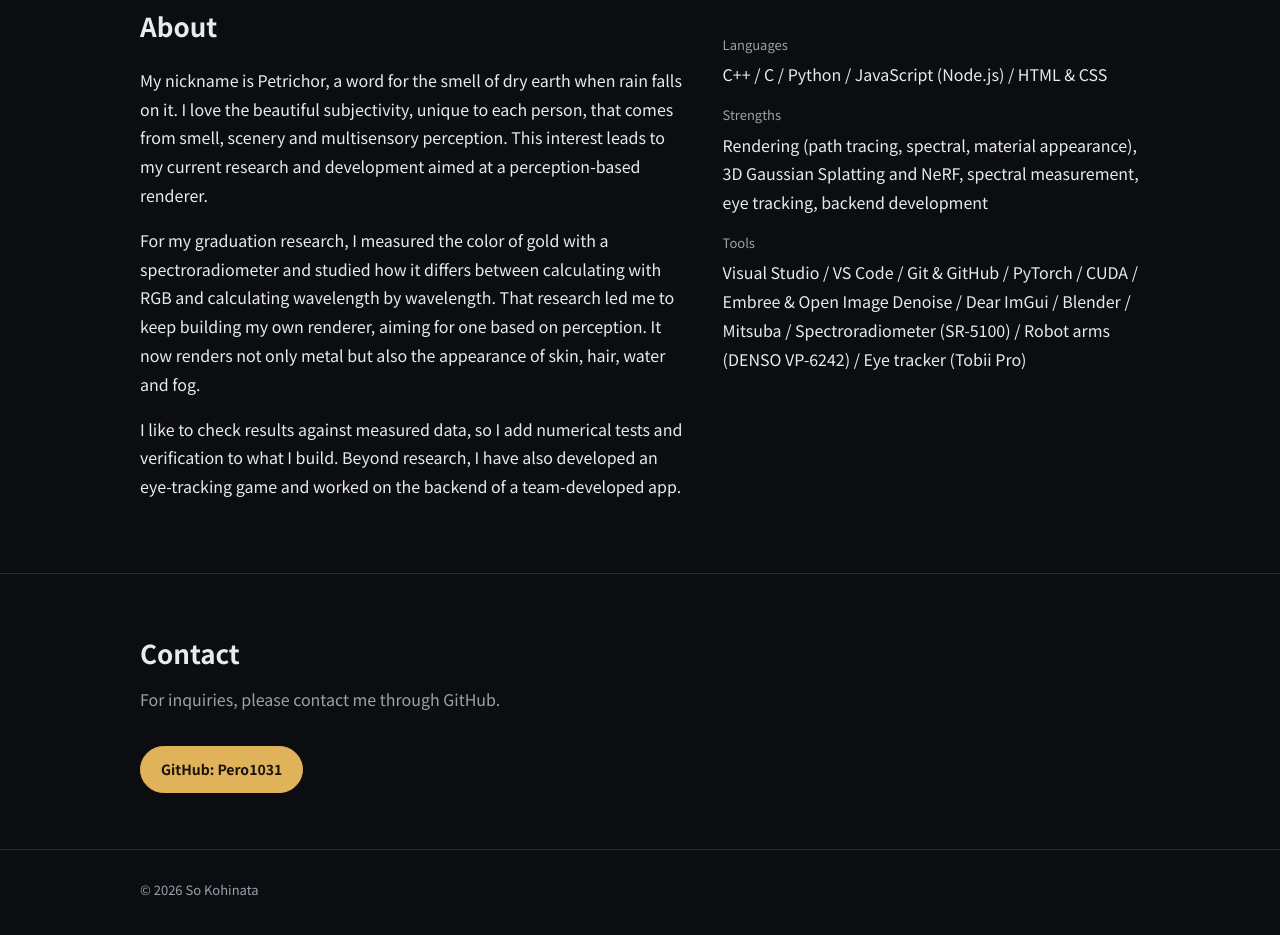
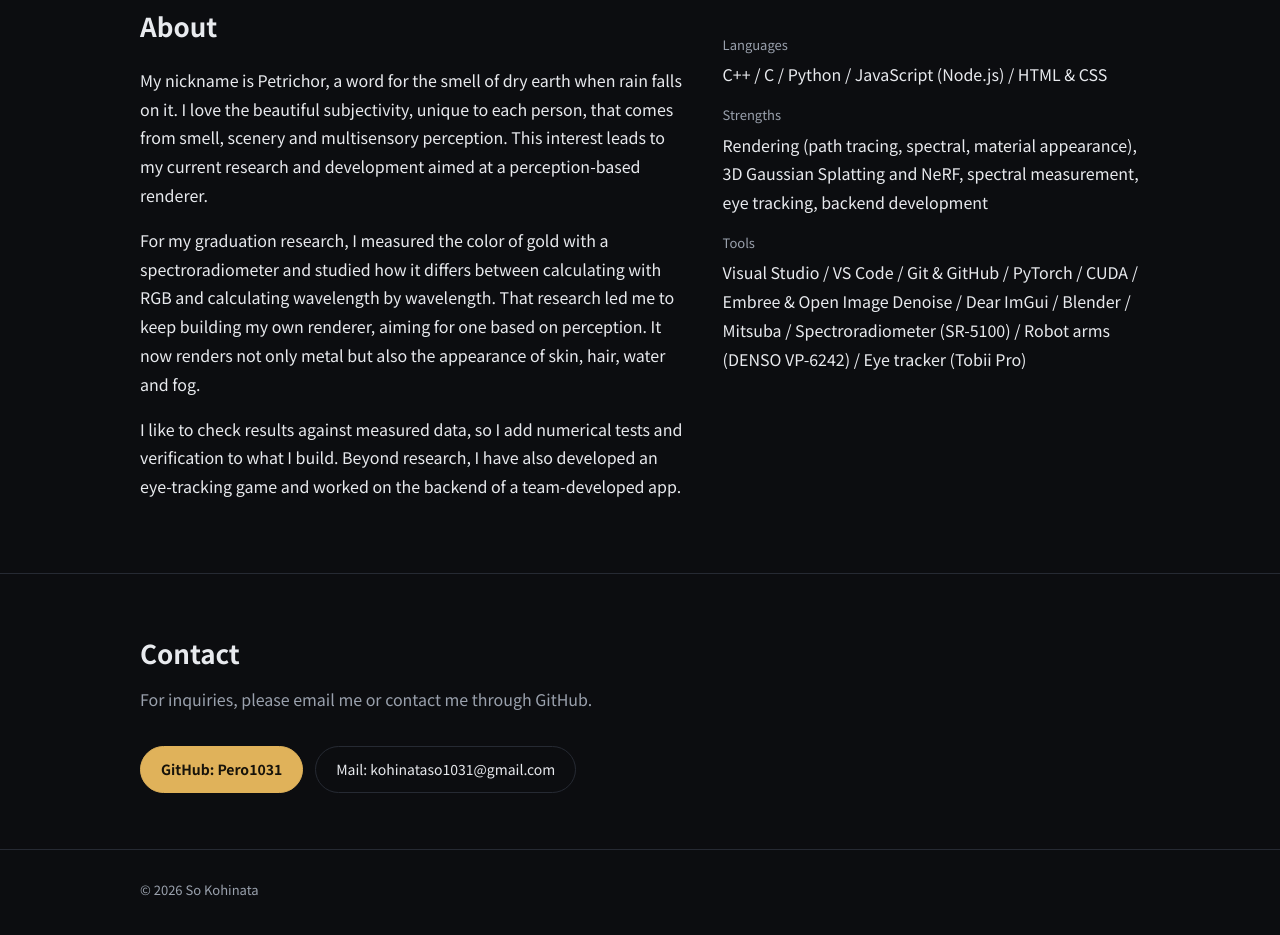
Before and after one commit to Pero1031/Pero1031.github.io, a plain HTML site: page en/index.html in a window 1280 px wide. Shown: the part 8631-9566 px from the top of the page. Drawn offline with nearby package versions, Linux system fonts and the light colour scheme.

Commit message:
Add contact email to Contact section (ja/en)
Co-Authored-By: Claude Sonnet 5.5 <noreply@anthropic.com>

```diff
--- a/en/index.html
+++ b/en/index.html
@@ -369,9 +369,10 @@
   <section id="contact">
     <div class="wrap">
       <h2>Contact</h2>
-      <p class="sub">For inquiries, please contact me through GitHub.</p>
+      <p class="sub">For inquiries, please email me or contact me through GitHub.</p>
       <div class="btns">
         <a class="btn primary" href="https://github.com/Pero1031" target="_blank" rel="noopener">GitHub: Pero1031</a>
+        <a class="btn" href="mailto:kohinataso1031@gmail.com">Mail: kohinataso1031@gmail.com</a>
       </div>
     </div>
   </section>
```
Also changed, not shown: index.html (+2 -2 lines).
